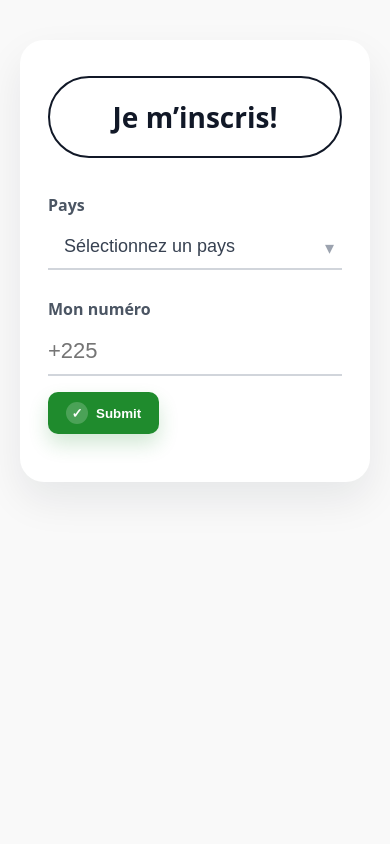
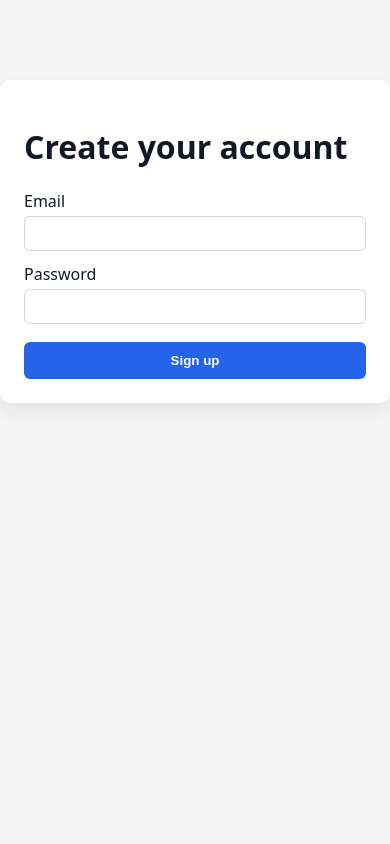
Before and after one commit to meite-root/afroed-portesouvertes, a Flask app: page /signup in a window 390 px wide. Run offline with Flask 3, Linux system fonts and the light colour scheme.

Commit message:
Revert "Add phone-number signup flow with SMS-style verification UI"

```diff
--- a/app.py
+++ b/app.py
@@ -3,22 +3,12 @@ import json
 from flask import Flask, render_template, request, redirect, jsonify
 from datetime import datetime
 from openai import OpenAI
-import secrets
 
 app = Flask(__name__)
 client = OpenAI()
 
 # For now, just store "users" in memory (later: DB)
 users = []
-pending_verifications = {}
-
-COUNTRIES = [
-    {"name": "Cote d’Ivoire", "code": "+225"},
-    {"name": "Ghana", "code": "+233"},
-    {"name": "Senegal", "code": "+221"},
-    {"name": "Nigeria", "code": "+234"},
-    {"name": "Benin", "code": "+229"},
-]
 
 @app.route("/")
 def index():
@@ -30,74 +20,27 @@ def index():
 @app.route("/signup", methods=["GET", "POST"])
 def signup():
     if request.method == "GET":
-        return render_template("signup.html", countries=COUNTRIES, step="enter_phone")
+        return render_template("signup.html")
 
     # POST: user submitted form
-    step = request.form.get("step", "enter_phone")
-    country = request.form.get("country", "").strip()
-    phone = request.form.get("phone", "").strip()
-    phone_clean = phone.replace(" ", "")
+    email = request.form.get("email", "").strip().lower()
+    password = request.form.get("password", "")
 
-    if step == "enter_phone":
-        if not country or not phone:
-            return render_template(
-                "signup.html",
-                countries=COUNTRIES,
-                step="enter_phone",
-                error="Country and phone number are required.",
-            )
+    # super basic validation
+    if not email or not password:
+        return render_template("signup.html", error="Email and password are required.")
 
-        if not phone_clean.isdigit():
-            return render_template(
-                "signup.html",
-                countries=COUNTRIES,
-                step="enter_phone",
-                error="Please enter digits only for your phone number.",
-            )
+    # check if email already used
+    if any(u["email"] == email for u in users):
+        return render_template("signup.html", error="This email is already registered.")
 
-        if any(u["phone"] == phone_clean and u["country"] == country for u in users):
-            return render_template(
-                "signup.html",
-                countries=COUNTRIES,
-                step="enter_phone",
-                error="This phone number is already registered.",
-            )
+    # TODO: hash password before storing (for now, keep it simple)
+    users.append({"email": email, "password": password})
 
-        code = str(secrets.randbelow(100000)).zfill(5)
-        pending_verifications[(country, phone_clean)] = code
-
-        return render_template(
-            "signup.html",
-            countries=COUNTRIES,
-            step="verify",
-            country=country,
-            phone=phone,
-        )
-
-    verification_code = request.form.get("verification_code", "").strip()
-    stored_code = pending_verifications.get((country, phone_clean))
-
-    if not stored_code or verification_code != stored_code:
-        return render_template(
-            "signup.html",
-            countries=COUNTRIES,
-            step="verify",
-            country=country,
-            phone=phone,
-            error="The verification code is invalid. Please try again.",
-        )
-
-    users.append({"country": country, "phone": phone_clean})
-    pending_verifications.pop((country, phone_clean), None)
     print("Current users:", users)  # just to see it working in the console
 
-    return render_template(
-        "signup.html",
-        countries=COUNTRIES,
-        step="success",
-        country=country,
-        phone=phone,
-    )
+    # later: redirect to login or dashboard
+    return "Signup successful for: " + email
 
 if __name__ == "__main__":
     app.run(debug=True)
--- a/static/style.css
+++ b/static/style.css
@@ -29,186 +29,48 @@ a {
    Signup page
 ====================================================== */
 
-.signup-body {
-  background: #f9f9f9;
+.signup-container {
+  max-width: 400px;
+  margin: 80px auto;
+  padding: 24px;
+  background: white;
+  border-radius: 10px;
+  box-shadow: 0 8px 20px rgba(0,0,0,0.08);
 }
 
-.signup-shell {
-  min-height: 100vh;
-  display: flex;
-  align-items: flex-start;
-  justify-content: center;
-  padding: 40px 20px 80px;
+label {
+  display: block;
+  margin-top: 12px;
+  font-weight: 500;
 }
 
-.signup-card {
-  width: min(720px, 100%);
-  background: #fff;
-  border-radius: 24px;
-  padding: 36px 28px 48px;
-  box-shadow: 0 18px 40px rgba(17, 24, 39, 0.08);
+input {
+  width: 100%;
+  padding: 9px;
+  margin-top: 4px;
+  border-radius: 6px;
+  border: 1px solid #d1d5db;
 }
 
-.signup-pill {
-  border: 2px solid #111827;
-  border-radius: 999px;
-  text-align: center;
-  font-size: 28px;
+button {
+  margin-top: 18px;
+  width: 100%;
+  padding: 11px;
+  border: none;
+  border-radius: 6px;
   font-weight: 600;
-  padding: 20px 16px;
-  margin-bottom: 36px;
+  cursor: pointer;
+  background: #2563eb;
+  color: white;
 }
 
-.signup-label {
-  display: block;
-  font-weight: 600;
-  color: #4b5563;
-  margin-bottom: 8px;
-}
-
-.signup-select {
-  position: relative;
-  margin-bottom: 28px;
-}
-
-.signup-select select {
-  width: 100%;
-  padding: 12px 16px;
-  font-size: 18px;
-  border: none;
-  border-bottom: 2px solid #d1d5db;
-  background: transparent;
-  appearance: none;
-  color: #374151;
-}
-
-.select-caret {
-  position: absolute;
-  right: 8px;
-  top: 50%;
-  transform: translateY(-50%);
-  color: #9ca3af;
-  font-size: 18px;
-  pointer-events: none;
-}
-
-.phone-row {
-  display: flex;
-  align-items: center;
-  gap: 16px;
-  flex-wrap: wrap;
-}
-
-.phone-row input {
-  flex: 1 1 200px;
-  font-size: 22px;
-  padding: 10px 0;
-  border: none;
-  border-bottom: 2px solid #d1d5db;
-  color: #6b7280;
-  background: transparent;
-}
-
-.phone-row input:focus,
-.signup-select select:focus {
-  outline: none;
-  border-bottom-color: #2563eb;
-}
-
-.submit-btn {
-  border: none;
-  background: #1f8b2d;
-  color: #fff;
-  padding: 10px 18px;
-  border-radius: 10px;
-  font-weight: 600;
-  display: inline-flex;
-  align-items: center;
-  gap: 8px;
-  cursor: pointer;
-  box-shadow: 0 10px 20px rgba(31, 139, 45, 0.2);
-}
-
-.submit-btn:hover {
+button:hover {
   filter: brightness(1.05);
 }
 
-.submit-icon {
-  display: inline-flex;
-  align-items: center;
-  justify-content: center;
-  width: 22px;
-  height: 22px;
-  border-radius: 50%;
-  background: rgba(255, 255, 255, 0.2);
-}
-
-.signup-error {
+.error {
   color: #b91c1c;
-  margin-bottom: 16px;
-  font-weight: 600;
-}
-
-.verify-message {
-  margin-top: 26px;
-  display: flex;
-  gap: 18px;
-  align-items: center;
-  color: #4b5563;
-}
-
-.verify-icon {
-  font-size: 32px;
-  color: #6b7280;
-}
-
-.verify-card {
-  margin-top: 30px;
-  text-align: center;
-}
-
-.verify-card h2 {
-  font-size: 32px;
-  margin-bottom: 12px;
-  color: #111827;
-}
-
-.verify-card p {
-  color: #4b5563;
-  font-size: 18px;
-  margin-bottom: 24px;
-}
-
-.code-inputs {
-  display: flex;
-  justify-content: center;
-  gap: 16px;
-  margin-top: 12px;
-}
-
-.code-box {
-  width: 54px;
-  height: 56px;
-  font-size: 24px;
-  text-align: center;
-  border-radius: 12px;
-  border: 2px solid #9ca3af;
-}
-
-.code-box:focus {
-  outline: none;
-  border-color: #4f46e5;
-  box-shadow: 0 0 0 3px rgba(79, 70, 229, 0.15);
-}
-
-.signup-success {
-  text-align: center;
-  padding: 40px 12px;
-}
-
-.signup-success h2 {
-  font-size: 28px;
-  margin-bottom: 10px;
+  margin-bottom: 8px;
 }
 
 /* ======================================================
--- a/templates/signup.html
+++ b/templates/signup.html
@@ -1,106 +1,27 @@
 <!DOCTYPE html>
-<html lang="fr">
+<html lang="en">
 <head>
   <meta charset="UTF-8">
-  <title>Je m’inscris</title>
+  <title>Sign up</title>
   <link rel="stylesheet" href="{{ url_for('static', filename='style.css') }}">
 </head>
-<body class="signup-body">
-  <div class="signup-shell">
-    <div class="signup-card">
-      <div class="signup-pill">Je m’inscris!</div>
+<body>
+  <div class="signup-container">
+    <h1>Create your account</h1>
 
-      {% if error %}
-        <p class="signup-error">{{ error }}</p>
-      {% endif %}
+    {% if error %}
+      <p class="error">{{ error }}</p>
+    {% endif %}
 
-      {% if step == "success" %}
-        <div class="signup-success">
-          <h2>Inscription confirmée</h2>
-          <p>Votre numéro {{ phone }} a bien été validé. Bienvenue !</p>
-        </div>
-      {% else %}
-        <form method="POST" action="/signup" class="signup-form">
-          <label for="country" class="signup-label">Pays</label>
-          <div class="signup-select">
-            <select id="country" name="country" required>
-              <option value="" disabled {% if not country %}selected{% endif %}>Sélectionnez un pays</option>
-              {% for item in countries %}
-                <option value="{{ item.code }}" {% if country == item.code %}selected{% endif %}>
-                  {{ item.name }} ({{ item.code }})
-                </option>
-              {% endfor %}
-            </select>
-            <span class="select-caret">▾</span>
-          </div>
+    <form method="POST" action="/signup">
+      <label for="email">Email</label>
+      <input type="email" id="email" name="email" required>
 
-          <label for="phone" class="signup-label">Mon numéro</label>
-          <div class="phone-row">
-            <input
-              type="text"
-              id="phone"
-              name="phone"
-              inputmode="numeric"
-              placeholder="{{ country or '+225' }}"
-              value="{{ phone or '' }}"
-              required
-            >
-            <button type="submit" class="submit-btn">
-              <span class="submit-icon">✓</span>
-              Submit
-            </button>
-          </div>
+      <label for="password">Password</label>
+      <input type="password" id="password" name="password" required minlength="6">
 
-          <input type="hidden" name="step" value="{{ step or 'enter_phone' }}">
-
-          {% if step == "verify" %}
-            <div class="verify-message">
-              <div class="verify-icon">⟳</div>
-              <p>Merci d’avoir renseigné un numéro valide. Veuillez maintenant confirmer qu’il vous appartient…</p>
-            </div>
-
-            <div class="verify-card">
-              <h2>Le code de verification vous a été envoyé</h2>
-              <p>Veuillez consulter votre boite SMS et inscrire le code reçu. Vous y êtes presque!</p>
-
-              <label class="signup-label">Entrez le code de confirmation:</label>
-              <div class="code-inputs" data-code-inputs>
-                {% for _ in range(5) %}
-                  <input type="text" inputmode="numeric" maxlength="1" class="code-box" required>
-                {% endfor %}
-              </div>
-              <input type="hidden" name="verification_code" id="verification_code">
-            </div>
-          {% endif %}
-        </form>
-      {% endif %}
-    </div>
+      <button type="submit">Sign up</button>
+    </form>
   </div>
-
-  <script>
-    const codeInputs = document.querySelectorAll('[data-code-inputs] .code-box');
-    const codeField = document.getElementById('verification_code');
-    if (codeInputs.length) {
-      codeInputs[0].focus();
-      const updateCode = () => {
-        codeField.value = Array.from(codeInputs).map((input) => input.value).join('');
-      };
-      codeInputs.forEach((input, index) => {
-        input.addEventListener('input', (event) => {
-          const value = event.target.value.replace(/\D/g, '');
-          event.target.value = value;
-          if (value && codeInputs[index + 1]) {
-            codeInputs[index + 1].focus();
-          }
-          updateCode();
-        });
-        input.addEventListener('keydown', (event) => {
-          if (event.key === 'Backspace' && !event.target.value && codeInputs[index - 1]) {
-            codeInputs[index - 1].focus();
-          }
-        });
-      });
-    }
-  </script>
 </body>
 </html>
```
